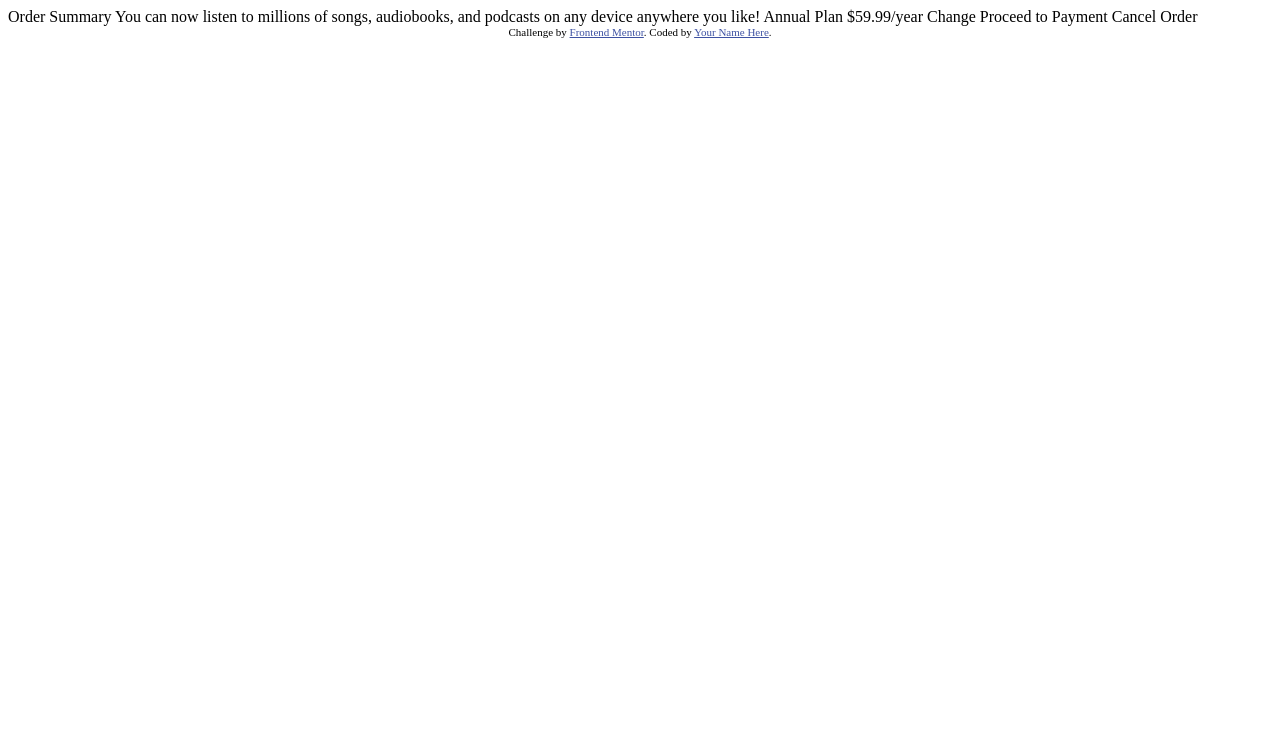
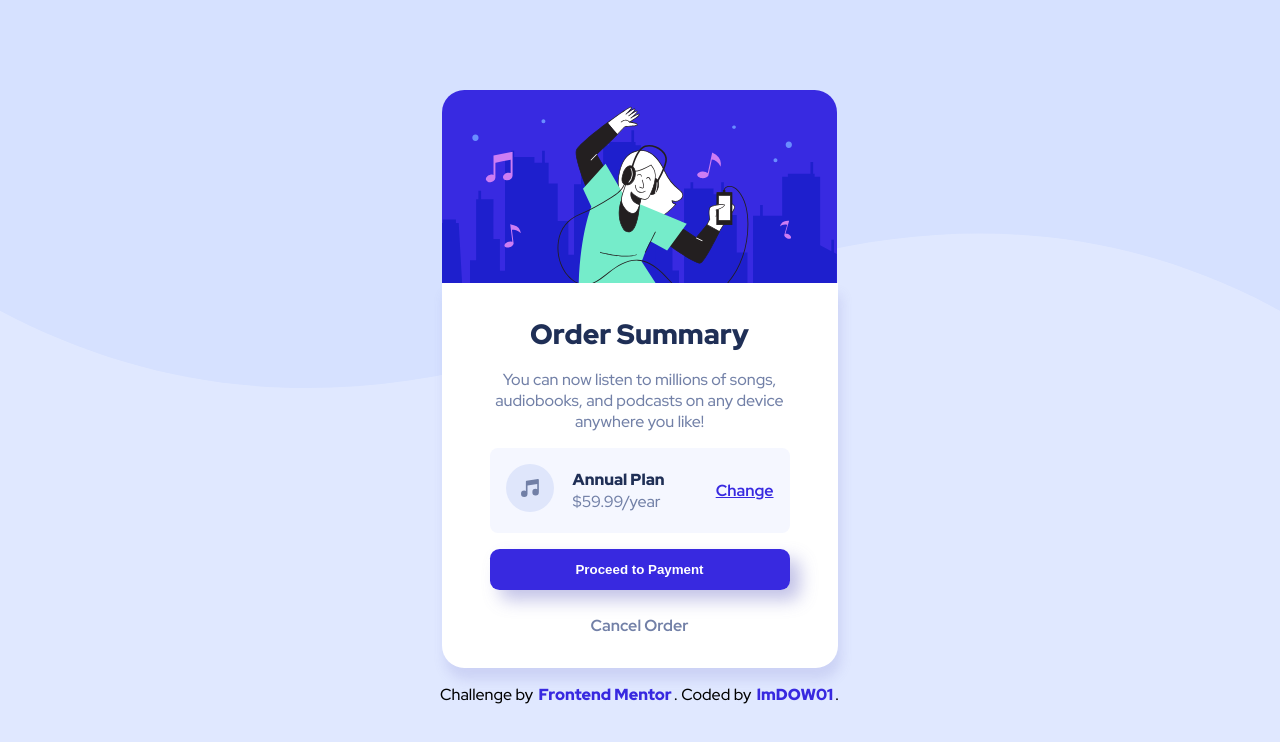
Before and after one commit to Nrcdev751/5-Frontend-Mentor-project, a plain HTML site: page index.html in a window 1280 px wide. Drawn offline with Linux system fonts and the light colour scheme.

Commit message:
complete

```diff
--- a/index.html
+++ b/index.html
@@ -5,33 +5,66 @@
   <meta name="viewport" content="width=device-width, initial-scale=1.0"> <!-- displays site properly based on user's device -->
 
   <link rel="icon" type="image/png" sizes="32x32" href="./images/favicon-32x32.png">
-
+  <link rel="stylesheet" href="style.css">
   <title>Frontend Mentor | Order summary card</title>
-
-  <!-- Feel free to remove these styles or customise in your own stylesheet 👍 -->
-  <style>
-    .attribution { font-size: 11px; text-align: center; }
-    .attribution a { color: hsl(228, 45%, 44%); }
-  </style>
 </head>
 <body>
 
-  Order Summary
+  <section class="summary-background">
+      <div class="container">
+          <div class="wrapper ani-pop">
+              <div class="card-img">
+                <img src="images/illustration-hero.svg" alt="">
+              </div>
+              <div class="card ">
 
-  You can now listen to millions of songs, audiobooks, and podcasts on any
-  device anywhere you like!
+                  <div class="card-title"><p>Order Summary</p></div>
+                  <div class="card-info">
+                    You can now listen to millions of songs, audiobooks, and podcasts on any
+                    device anywhere you like!
+                  </div>
+                  <div class="card-payment">
+                    <div class="card-pay-item"><img src="images/icon-music.svg" alt=""></div>
+                    <div class="card-pay-item">
+                      <div class="card-pay-plan">
+                        <div class="annual-plan">
+                          Annual Plan
+                        </div>
+                        <div class="annual-subscription">
+                          $59.99/year
+                        </div>
+                      </div>
+                    </div>
+                    <div class="card-pay-item">
+                      <a href="">Change</a>
+                    </div>
+                  </div>
+                  <button class="card-btn">Proceed to Payment</button>
+                  <div class="card-order">
+                    <a href="">Cancel Order</a>
+                  </div>
+              </div>
+              <div class="attribution">
+                Challenge by <a href="https://www.frontendmentor.io?ref=challenge" target="_blank">Frontend Mentor</a>.
+                Coded by <a href="https://github.com/lmDOW01">lmDOW01</a>.
+              </div>
+          </div>
 
-  Annual Plan
-  $59.99/year
+      </div>
+  </section>
 
-  Change
+  <!--
 
-  Proceed to Payment
-  Cancel Order
 
-  <div class="attribution">
-    Challenge by <a href="https://www.frontendmentor.io?ref=challenge" target="_blank">Frontend Mentor</a>.
-    Coded by <a href="#">Your Name Here</a>.
-  </div>
+
+
+
+
+
+
+
+   -->
+
+
 </body>
 </html>
--- /dev/null
+++ b/style.css
@@ -0,0 +1,217 @@
+
+/* - Very pale blue: hsl(225, 100%, 98%)
+- Desaturated blue: hsl(224, 23%, 55%)
+- Dark blue: hsl(223, 47%, 23%) */
+
+/* - Pale blue: hsl(225, 100%, 94%)
+- Bright blue: hsl(245, 75%, 52%) */
+
+@import url('https://fonts.googleapis.com/css2?family=Red+Hat+Display:wght@500;700;900&display=swap');
+
+:root{
+    --very-pale-blue--:hsl(225, 100%, 98%);
+    --Desaturated-blue--:hsl(224, 23%, 55%);
+    --Dark-blue--:hsl(223, 47%, 23%);
+    --Pale-blue--:hsl(225, 100%, 94%);
+    --Bright-blue--:hsl(245, 75%, 52%);
+    --white--:hsl(0, 0%, 100%);
+
+    --Bright-blue---hover--:hsl(245, 75%, 52% ,0.7);
+}
+
+
+*{
+    margin: 0;
+    padding: 0;
+}
+
+body{
+    font-family: 'Red Hat Display', sans-serif;
+}
+
+.summary-background{
+    height: 100vh;
+    background: var(--Pale-blue--) ;
+    background-image: url(images/pattern-background-desktop.svg);
+    background-size: contain;
+    background-repeat: no-repeat;
+    display: flex;
+    justify-content: center;
+    align-items: center;
+}
+
+
+
+.container{
+    max-width: 1720px;
+    height: 90%;
+    margin-left: auto;
+    margin-right: auto;
+}
+
+.wrapper {
+    display: flex;
+    justify-content: center;
+    align-items: center;
+    flex-direction: column;
+}
+
+.card{
+    background-color: var(--white--);
+    padding-inline: 3rem;
+    padding-top: 2rem;
+    padding-bottom: 2rem;
+    border-bottom-left-radius: 1.4rem;
+    border-bottom-right-radius: 1.4rem;
+    box-shadow: 3px 12px 12px 0px rgba(107,107,196,0.17);
+-webkit-box-shadow: 3px 12px 12px 0px rgba(107,107,196,0.17);
+-moz-box-shadow: 3px 12px 12px 0px rgba(107,107,196,0.17);
+}
+
+.card-img{
+    display: flex;
+
+    border-top-left-radius: 1.4rem;
+    border-top-right-radius: 1.4rem;
+}
+.card-img img{
+    width: 395px;
+}
+.card-img img{
+    border-top-left-radius: 1.4rem;
+    border-top-right-radius: 1.4rem;
+}
+
+.card-title{
+    font-size: 28px;
+
+    margin-bottom: 1rem;
+    text-align: center;
+}
+
+.card-title p {
+    font-weight: 900;
+    color: var(--Dark-blue--);
+}
+.card-info{
+    text-align: center;
+    max-width: 300px;
+    font-size: 16px;
+    color: var(--Desaturated-blue--);
+}
+
+.card-payment{
+    display: flex;
+    flex-direction: row;
+    justify-content: space-between;
+    align-items: center;
+    background-color: var(--very-pale-blue--);
+    padding: 1rem;
+    border-radius: 0.5rem;
+    margin-top: 1rem;
+}
+
+.annual-plan{
+    color: var(--Dark-blue--);
+    font-weight: 900;
+    margin-bottom: 0.1rem;
+    margin-right: 2rem;
+}
+
+.annual-subscription{
+    color: var(--Desaturated-blue--);
+    margin-right: 2rem;
+}
+
+.card-pay-item a{
+    color: var(--Bright-blue--);
+    font-weight: 600;
+
+}
+.card-pay-item a:hover{
+    color: var(--Bright-blue---hover--);
+    font-weight: 600;
+}
+
+.card-btn{
+    display: flex;
+    justify-content: center;
+    margin-top: 1rem;
+    color: var(--white--);
+    border: transparent;
+    padding: 0.8rem;
+    background-color: var(--Bright-blue--);
+   width: 100%;
+   font-weight: 700;
+   border-radius: 0.6rem;
+   box-shadow: 10px 10px 17px 0px rgba(107,107,196,0.41);
+    -webkit-box-shadow: 10px 10px 17px 0px rgba(107,107,196,0.41);
+    -moz-box-shadow: 10px 10px 17px 0px rgba(107,107,196,0.41);
+    transition: 0.3s;
+}
+
+.card-btn:hover{
+    background: var(--Bright-blue---hover--);
+    cursor: pointer;
+}
+
+.card-order{
+    margin-top: 1.6rem;
+    display: flex;
+    justify-content: center;
+    font-weight: 600;
+
+
+}
+.card-order a{
+    text-decoration: none;
+    color: var(--Desaturated-blue--);
+}
+.card-order a:hover{
+    text-decoration: none;
+    color: var(--Dark-blue--);
+
+}
+
+@keyframes popup {
+    0% {
+        transform: scale(0.3);
+        opacity: 0%;
+    }
+    20%{
+
+        opacity: 80%;
+    }
+    50%{
+        transform: translateY(20px);
+
+    }
+    100% {
+        transform: scale(1);
+        transform: translateY(50px);
+        opacity: 100%;
+    }
+}
+
+.ani-pop{
+    animation-name: popup;
+    animation-duration: 1s;
+    animation-fill-mode: both;
+}
+
+@media screen and (max-width: 375px){
+    .summary-background{
+        background-image: url(images/pattern-background-mobile.svg);
+    }
+}
+
+.attribution{
+    margin-top: 1rem;
+}
+
+.attribution a {
+    margin-inline: 2px;
+    text-decoration: transparent;
+    color: var(--Bright-blue--);
+    font-weight: 900;
+}
```
